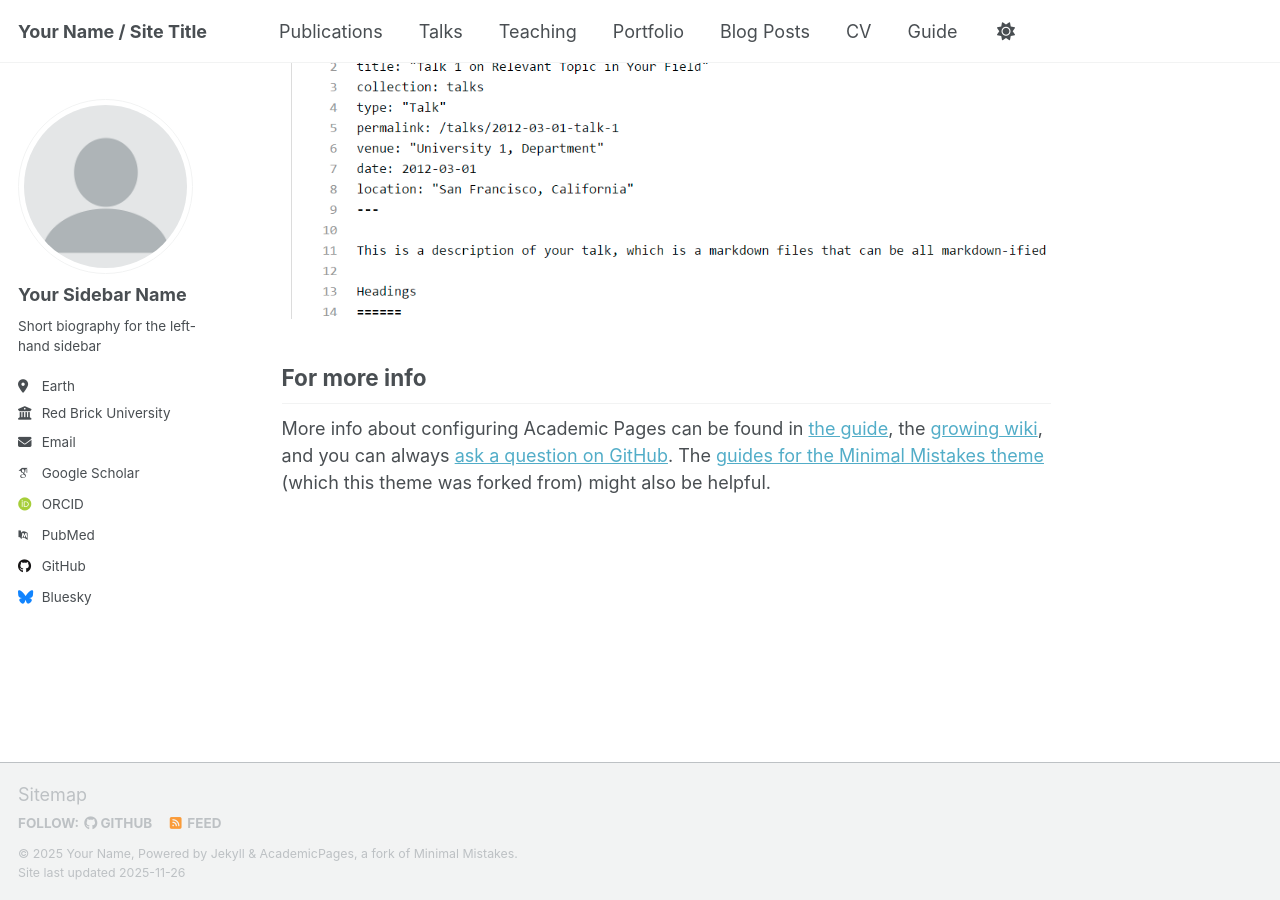
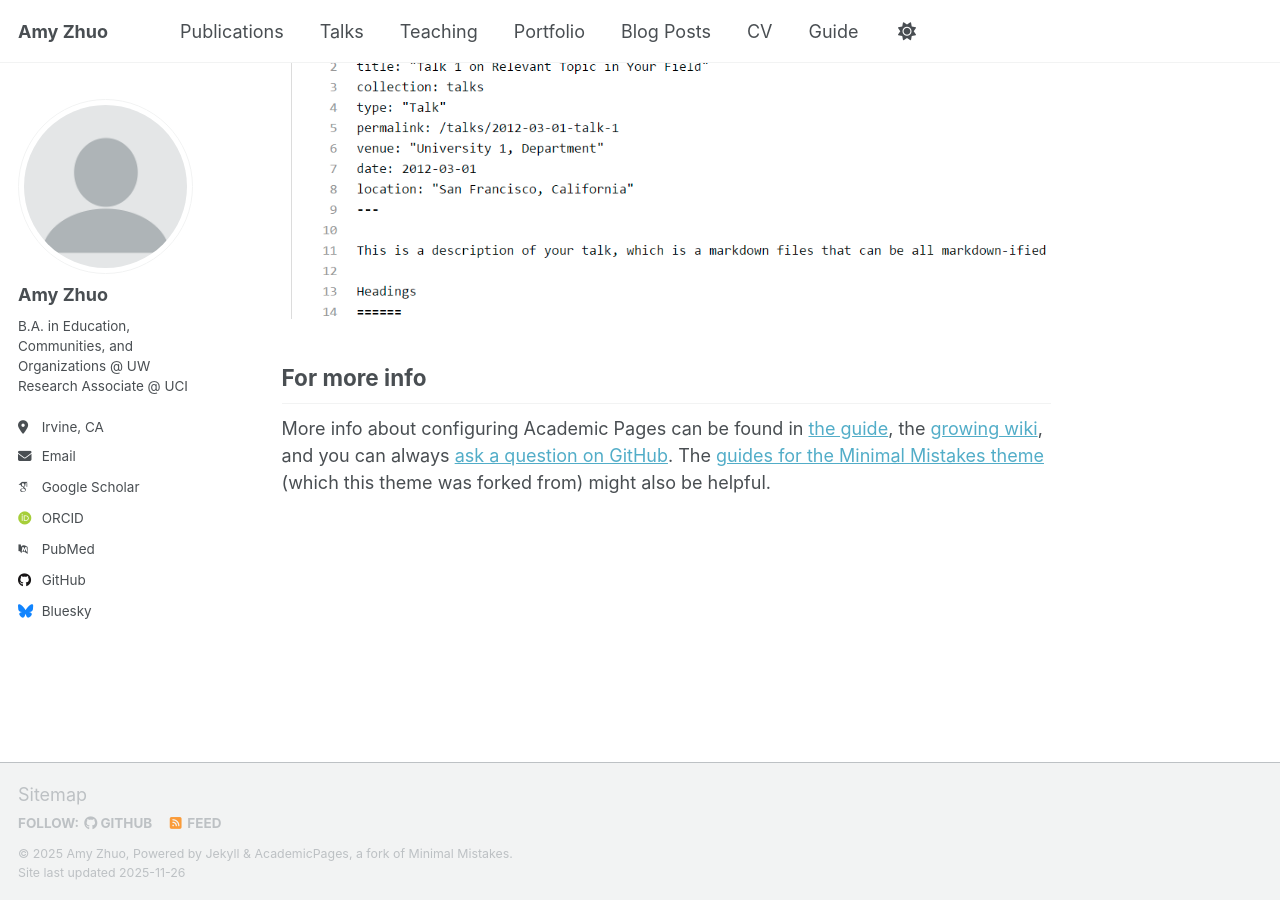
Before and after one commit to dongnizhuo/dongnizhuo.github.io, a Jekyll site: the page built from _pages/about.md, in a window 1280 px wide and 900 px high, scrolled down 2880 px. Built offline with Jekyll 4.4.1, drawn with Linux system fonts in a browser that asks for light colours; some web fonts are replaced; a script that is not in the unit is left out.

Commit message:
Update _config.yml

```diff
--- a/_config.yml
+++ b/_config.yml
@@ -9,9 +9,9 @@
 # Basic Site Settings
 locale                   : "en-US"
 site_theme               : "default" # Currently available options are "default", "air"
-title                    : "Your Name / Site Title"
+title                    : "Amy Zhuo"
 title_separator          : "-"
-name                     : &name "Your Name"
+name                     : &name "Amy Zhuo"
 description              : &description "Your Name's academic portfolio"   # Update this with a general description of your site, this is the default if not overridden by a page
 url                      : https://dongnizhuo.github.io # The base hostname & protocol for your site e.g. "https://[your GitHub username].github.io",
                                                            # or if you already have some other page hosted on Github then use "https://[your GitHub username].github.io/[Your Repo Name]"
@@ -24,13 +24,11 @@ repository               : "dongnizhuo/dongnizhuo.github.io"
 author:
   # Biographic information
   avatar           : "profile.png"
-  name             : "Your Sidebar Name"
+  name             : "Amy Zhuo"
   pronouns         : # example: "she/her"
-  bio              : "Short biography for the left-hand sidebar"
-  location         : "Earth"
-  employer         : "Red Brick University"
-  uri              : # URL
-  email            : "none@example.org"
+  bio              : "B.A. in Education, Communities, and Organizations @ UW Research Associate @ UCI"
+  location         : "Irvine, CA"
+  email            : "dzhuo2@uci.edu"
 
   # Academic websites
   academia         : # URL
```
